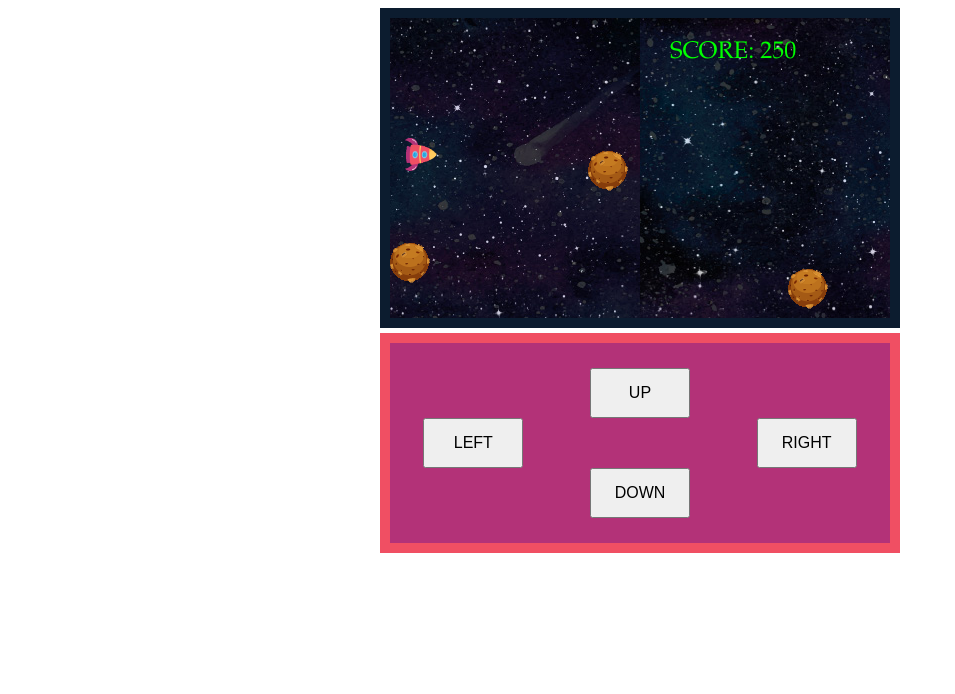
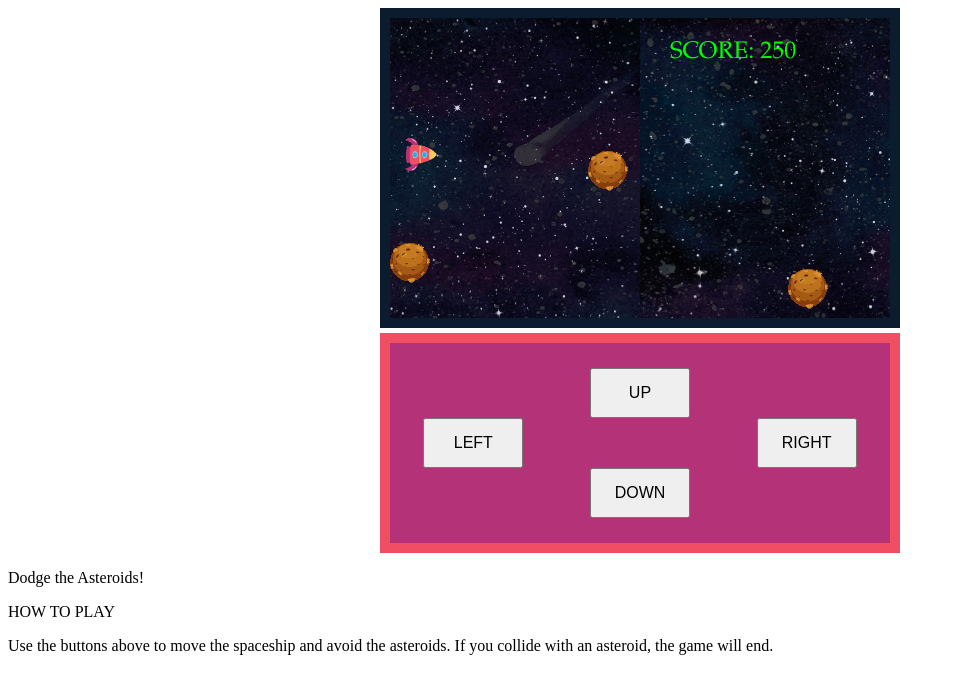
Before and after one commit to SarahMMoore/Asteroid-Dodge, a plain HTML site: page index.html in a window 1280 px wide. Shown: the whole page, without its empty margins (0-955 px from the left). Drawn offline with Linux system fonts and the light colour scheme.

Commit message:
Added Title, and "How to play"

```diff
--- a/index.html
+++ b/index.html
@@ -16,6 +16,9 @@
 		<button id="right" onmousedown="move('right')" onmouseup="clearmove()" ontouchstart="move('right')" ontouchend="clearmove()">RIGHT</button>
 		<button id="down" onmousedown="move('down')" onmouseup="clearmove()" ontouchstart="move('down')" ontouchend="clearmove()">DOWN</button>
 	</div>
+	<p>Dodge the Asteroids!</p>
+	<p>HOW TO PLAY</p>
+	<p>Use the buttons above to move the spaceship and avoid the asteroids. If you collide with an asteroid, the game will end.</p>
 </body>
 
 </html>
```
